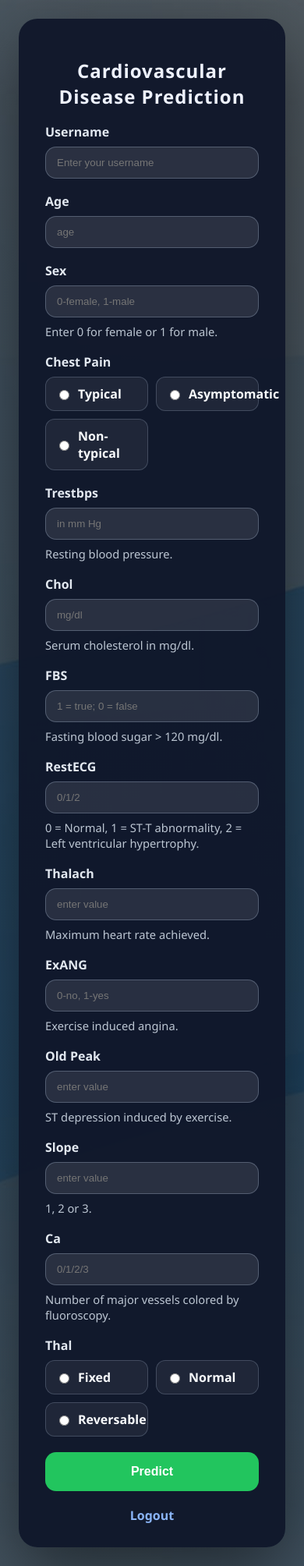
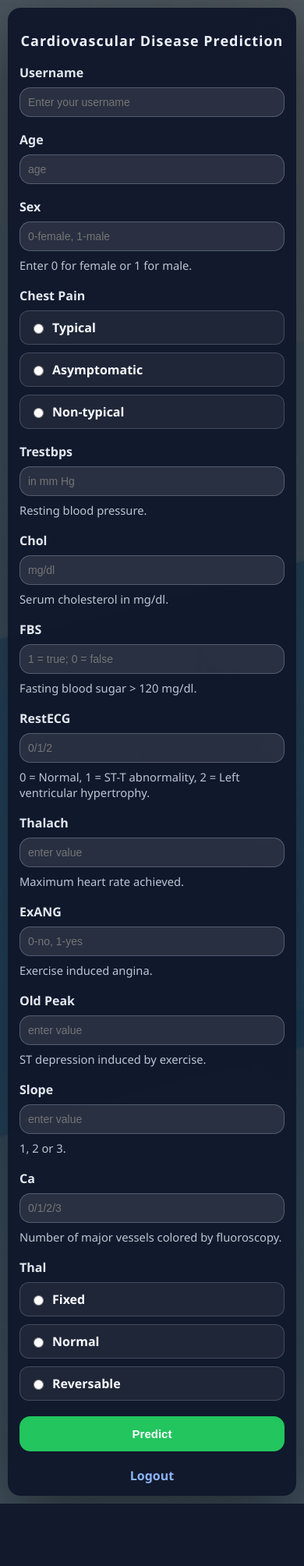
Before and after one commit to chandan123jha/Cardiovascular-Disease-Prediction, a Flask app: page /predict in a window 390 px wide. Shown: the whole page at 78% size. After the commit the page ends 1928 px from the top, so only its background shows below. Run offline with Flask 3, Linux system fonts and the light colour scheme; the visitor is signed in with stand-in values (Sample User, id 1); parts of the project's set-up code (start-up, migrations or seed data) failed here and were passed over.

Commit message:
made predict page responsive

```diff
--- a/templates/predict.html
+++ b/templates/predict.html
@@ -113,10 +113,47 @@
             font-weight: 600;
         }
         @media (max-width: 860px) {
-            .form-grid {
-                grid-template-columns: 1fr;
-            }
-        }
+    .form-grid {
+        grid-template-columns: 1fr;
+    }
+
+    .container {
+        padding: 20px;
+        border-radius: 16px;
+    }
+
+    h2 {
+        font-size: 20px;
+    }
+
+    input {
+        padding: 10px;
+        font-size: 14px;
+    }
+
+    button {
+        padding: 14px;
+        font-size: 15px;
+    }
+}
+@media (max-width: 480px) {
+    body {
+        padding: 10px;
+    }
+
+    .container {
+        padding: 15px;
+    }
+
+    h2 {
+        font-size: 18px;
+    }
+
+    .radio-group {
+        grid-template-columns: 1fr;
+    }
+}
+
     </style>
 </head>
 <body>
```
